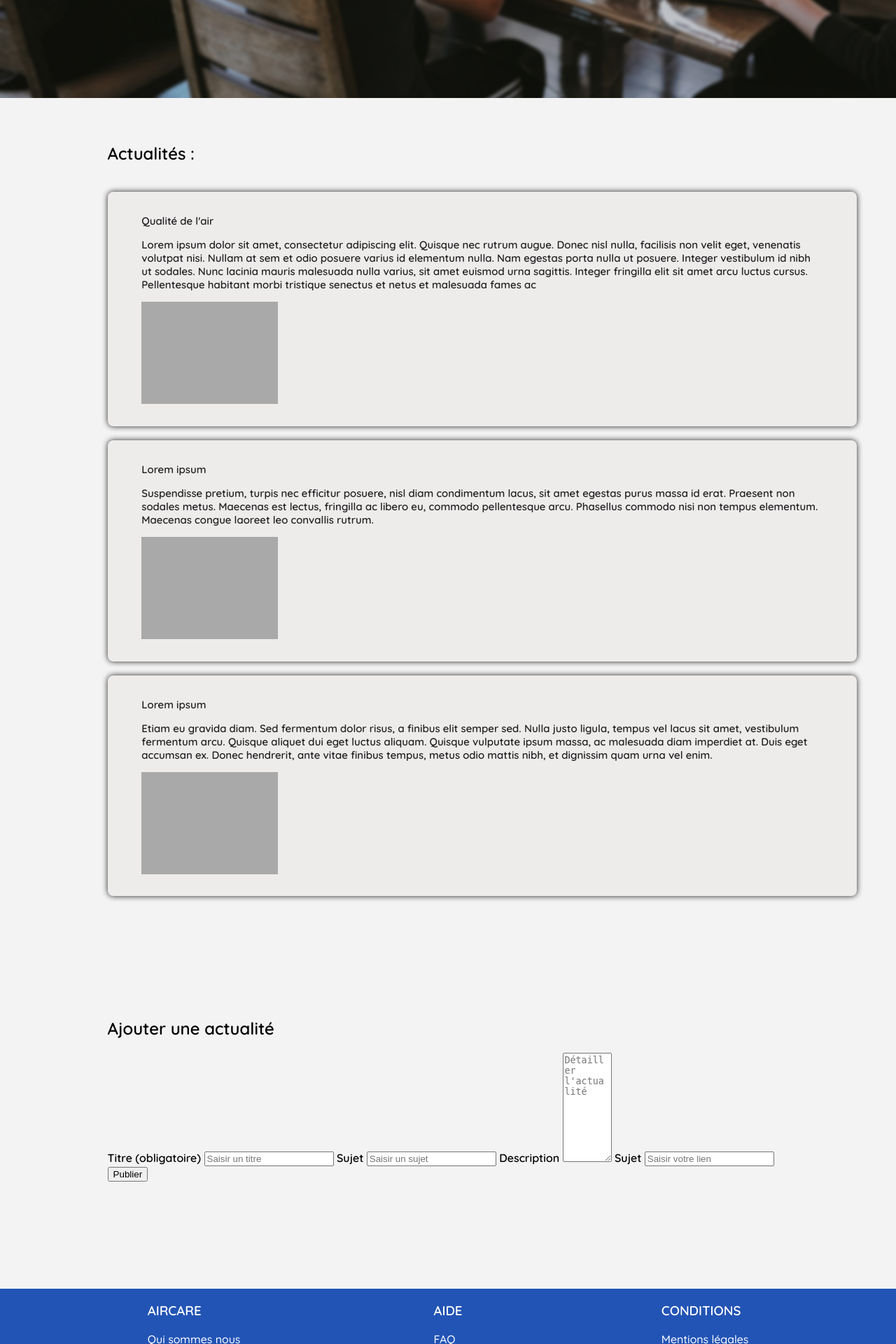
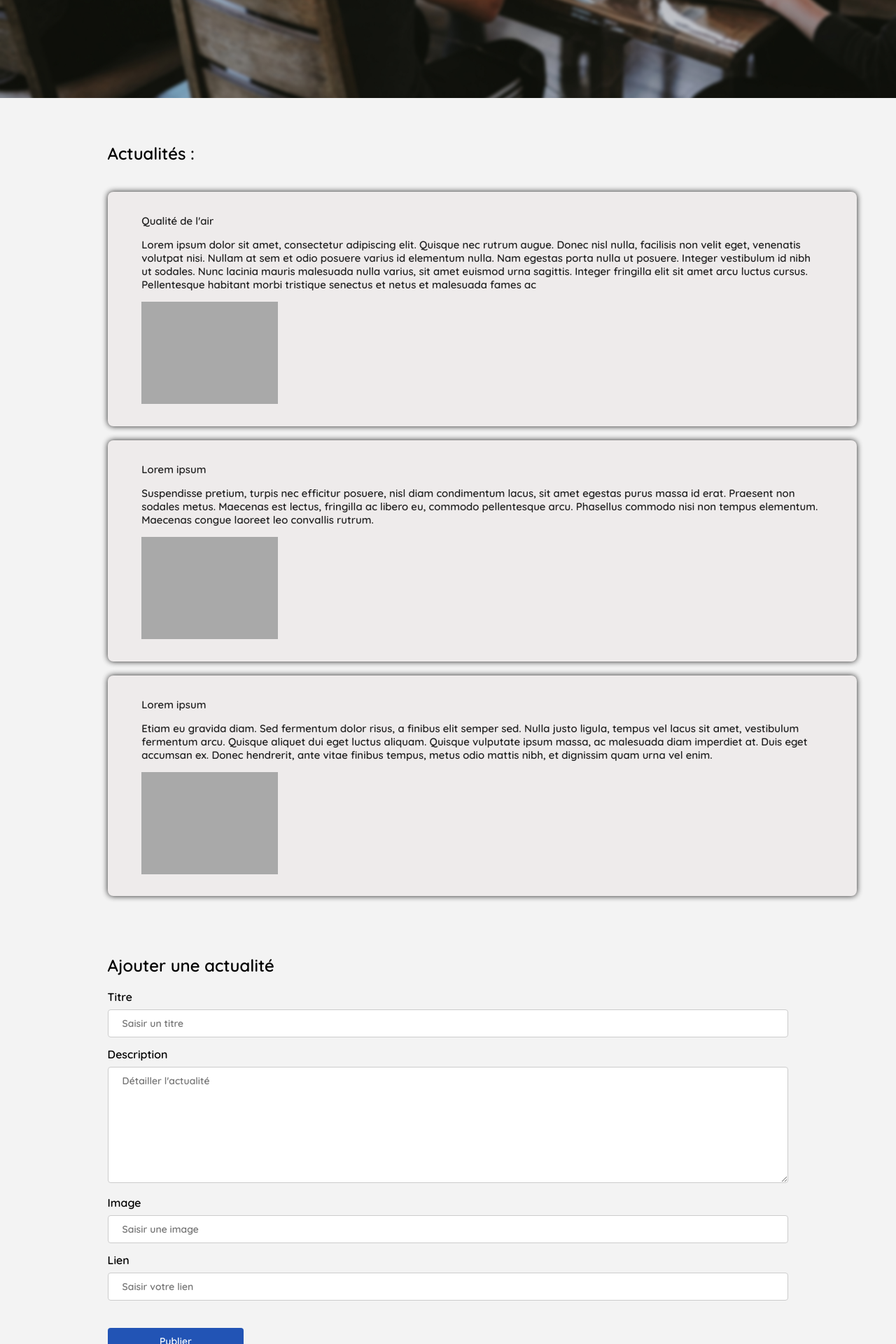
Before and after one commit to ABethuel/APP-G5B-AIRCARE, a PHP site: page / in a window 1280 px wide. Shown: the part 680-2600 px from the top of the page at 70% size. Run offline with PHP 8.4, Linux system fonts and the light colour scheme; a user stored in the database is signed in; data comes from the database, SQL or seed files in the repository; grey boxes are pictures that could not be loaded.

Commit message:
actu front

```diff
--- a/Components/header.php
+++ b/Components/header.php
@@ -39,7 +39,7 @@ function displayProfilOrConnexion(){
                 <a href="../index.php"><img class="logo" src="../Assets/images/logo.png"></a>
             </div>
             <div class="menu">
-                <a href="../index.php">ACCEUIL</a>
+                <a href="../index.php">ACCUEIL</a>
                 <a href="../information.php">INFORMATIONS</a>
                 <a href="../liste_capteurs.php">CAPTEURS</a>
                 <a href="../forum_sujet.php">FORUM</a>
--- a/index.php
+++ b/index.php
@@ -73,17 +73,17 @@ function display_actu(){
                 <!-- Formulaire de publication d'actualité -->
                 <form action="" method="POST">
 
-                    <label for="Titre">Titre (obligatoire)</label> <!-- Texte au dessus du champ de saisie -->
+                    <label for="Titre">Titre </label> <!-- Texte au dessus du champ de saisie -->
                     <input class="input_public" type="text" id="titre" name="titre" placeholder="Saisir un titre">
 
-                    <label for="sujet">Sujet</label>
-                    <input class="input_public" type="text" id="sujet" name="title" placeholder="Saisir un sujet">
+                    <label for="description">Description</label>
+                    <textarea class="public_desc" name="description" id="description" cols="6" rows="8" placeholder="Détailler l'actualité"></textarea>
 
-                    <label for="description">Description</label>
-                    <textarea name="description" id="description" cols="6" rows="10" placeholder="Détailler l'actualité"></textarea>
+                    <label for="Image">Image </label> <!-- Texte au dessus du champ de saisie -->
+                    <input class="input_public" type="url" id="image" name="image" placeholder="Saisir une image">
 
-                    <label for="lien">Sujet</label>
-                    <input class="input_public" type="url" id="lien" name="title" placeholder="Saisir votre lien">
+                    <label for="lien">Lien </label>
+                    <input class="input_public" type="url" id="lien" name="lien" placeholder="Saisir votre lien">
 
                     <input type="submit" value="Publier">
                 </form>
--- a/style_index.css
+++ b/style_index.css
@@ -128,9 +128,54 @@ hr{
 
 .content_news,.bloc_form{
     margin: 12% ;
+    margin-bottom: 5%;
     margin-top: 5%;
 }
 
 .bloc{
     margin:4%
 }
+
+.input_public , select {
+    width: 100%;
+    padding: 10px 20px;
+    margin: 8px 0 14px;
+    display: inline-block;
+    border: 1px solid #ccc;
+    border-radius: 4px;
+    box-sizing: border-box;
+    font-family: Quicksand-SemiBold;
+    font-size: 14px;
+}
+
+textarea, select {
+    width: 100%;
+    padding: 10px 20px;
+    margin: 8px 0 14px;
+    display: inline-block;
+    border: 1px solid #ccc;
+    border-radius: 4px;
+    box-sizing: border-box;
+    font-family: Quicksand-SemiBold;
+    font-size: 14px;
+}
+
+input[type=submit] {
+    width: 20%;
+    background-color: #2254B5;
+    color: white;
+    padding: 10px 20px;
+    margin: 8px 0;
+    border: none;
+    border-radius: 4px;
+    cursor: pointer;
+    opacity: 1;
+    margin-top: 2.5%;
+    margin-bottom: 0%;
+    font-family: Quicksand-SemiBold;
+    font-size: 14px;
+}
+
+input[type=submit]:hover {
+    background-color: #1697F4;
+}
```
Also changed, not shown: actuality/add_actuality.php (added).
